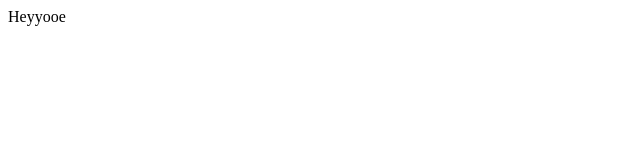
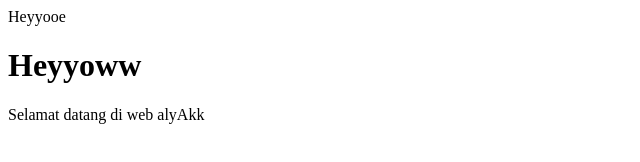
Before and after one commit to lejenooo/lejenooo.github.io, a plain HTML site: page index.html in a window 1280 px wide. Shown: the whole page, without its empty margins (0-640 px from the left). Drawn offline with Linux system fonts and the light colour scheme.

Commit message:
Update index.html

```diff
--- a/index.html
+++ b/index.html
@@ -1 +1,13 @@
 Heyyooe
+<!DOCTYPE html>
+<html>
+<head>
+<title>Page Title</title>
+</head>
+<body>
+
+<h1>Heyyoww</h1>
+<p>Selamat datang di web alyAkk</p>
+
+</body>
+</html>
```
